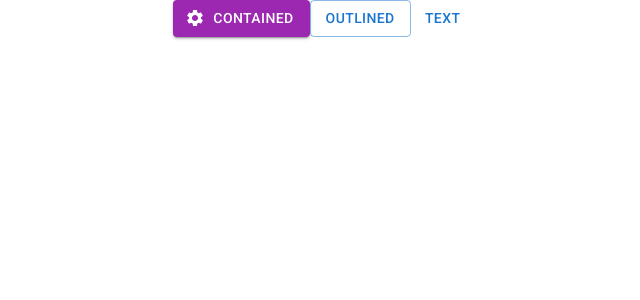
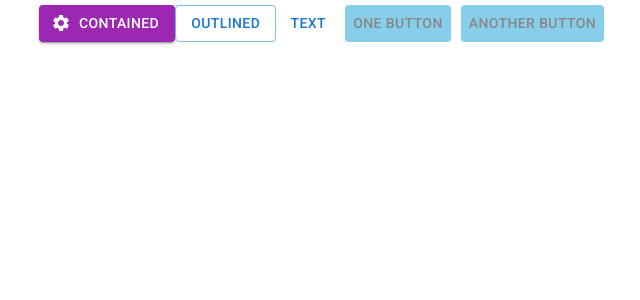
Before and after one commit to PaccyC/material-ui-project, a React (Create React App) app: page / in a window 1280 px wide. Shown: the top 300 px of the page, without its empty margins (316-956 px from the left). Built offline with nearby package versions, Linux system fonts and the light colour scheme.

Commit message:
created custom button component

```diff
--- a/src/App.tsx
+++ b/src/App.tsx
@@ -1,13 +1,28 @@
 
-import { Button } from '@mui/material';
+import { Button, styled } from '@mui/material';
 import './App.css';
 import SettingsIcon from '@mui/icons-material/Settings'
 function App() {
+
+  const BlueButton=styled(Button)({
+    backgroundColor:"skyblue",
+    color:"#888",
+    margin:5,
+
+  })
   return (
     <div className="App">
-     <Button startIcon={<SettingsIcon/>}  variant='contained' color='secondary'>Contained</Button>
+     <Button
+        startIcon={<SettingsIcon/>}
+        variant='contained'
+        color='secondary'
+        sx={{
+          backgroundColor: 'primary',
+        }}>Contained</Button>
      <Button variant='outlined'>Outlined</Button>
      <Button variant='text'>Text</Button>
+     <BlueButton>One Button</BlueButton>
+     <BlueButton>Another Button</BlueButton>
     </div>
   );
 }
```
